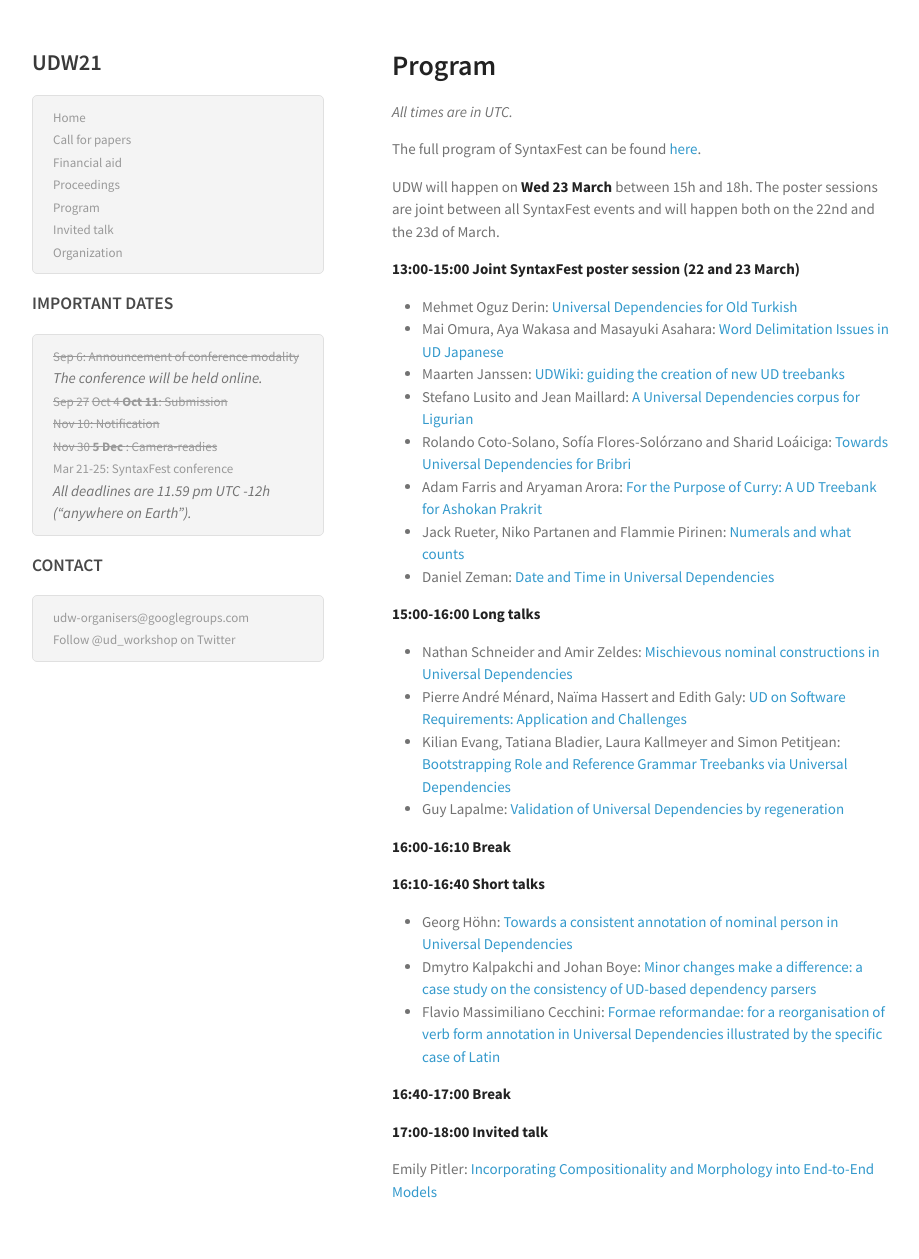
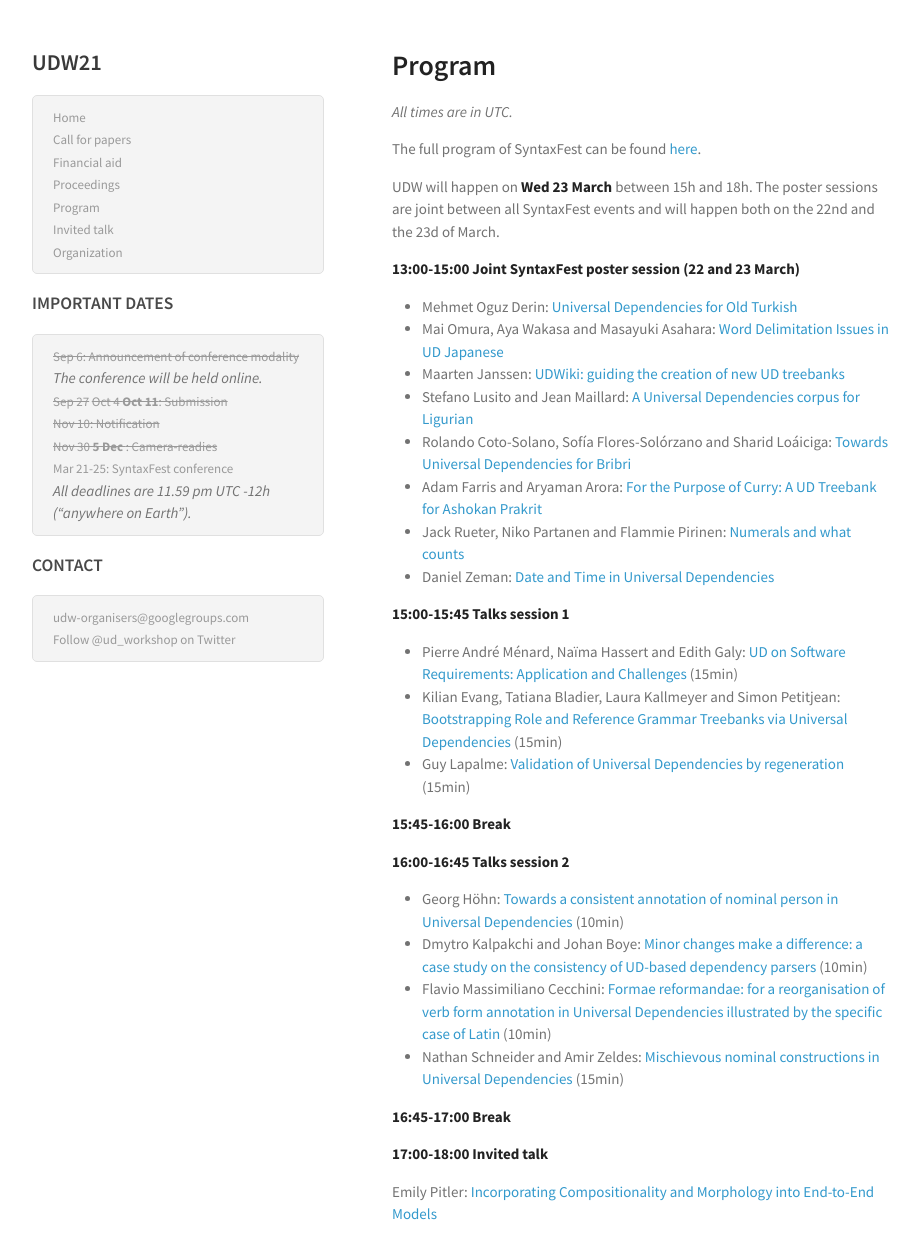
Before and after one commit to UniversalDependencies/udw21, a Jekyll site: the page built from program.md, in a window 1280 px wide and 1341 px high. Shown: the top 1259 px of the window, without its empty margins (178-1097 px from the left). Built offline with Jekyll 4.4.1, drawn with Linux system fonts in a browser that asks for light colours.

Commit message:
small program update

```diff
--- a/program.md
+++ b/program.md
@@ -23,22 +23,22 @@ UDW will happen on **Wed 23 March** between 15h and 18h. The poster sessions are
 * Daniel Zeman: [Date and Time in Universal Dependencies](https://aclanthology.org/2021.udw-1.15/)
 
 
-**15:00-16:00 Long talks**
+**15:00-15:45 Talks session 1**
 
-* Nathan Schneider and Amir Zeldes: [Mischievous nominal constructions in Universal Dependencies](https://aclanthology.org/2021.udw-1.14/)
-* Pierre André Ménard, Naïma Hassert and Edith Galy: [UD on Software Requirements: Application and Challenges](https://aclanthology.org/2021.udw-1.5/)
-* Kilian Evang, Tatiana Bladier, Laura Kallmeyer and Simon Petitjean: [Bootstrapping Role and Reference Grammar Treebanks via Universal Dependencies](https://aclanthology.org/2021.udw-1.3/)
-* Guy Lapalme: [Validation of Universal Dependencies by regeneration](https://aclanthology.org/2021.udw-1.9/)
+* Pierre André Ménard, Naïma Hassert and Edith Galy: [UD on Software Requirements: Application and Challenges](https://aclanthology.org/2021.udw-1.5/) (15min)
+* Kilian Evang, Tatiana Bladier, Laura Kallmeyer and Simon Petitjean: [Bootstrapping Role and Reference Grammar Treebanks via Universal Dependencies](https://aclanthology.org/2021.udw-1.3/) (15min)
+* Guy Lapalme: [Validation of Universal Dependencies by regeneration](https://aclanthology.org/2021.udw-1.9/) (15min)
 
-**16:00-16:10 Break**
+**15:45-16:00 Break**
 
-**16:10-16:40 Short talks**
+**16:00-16:45 Talks session 2**
 
-* Georg Höhn: [Towards a consistent annotation of nominal person in Universal Dependencies](https://aclanthology.org/2021.udw-1.6/)
-* Dmytro Kalpakchi and Johan Boye: [Minor changes make a difference: a case study on the consistency of UD-based dependency parsers](https://aclanthology.org/2021.udw-1.8/)
-* Flavio Massimiliano Cecchini: [Formae reformandae: for a reorganisation of verb form annotation in Universal Dependencies illustrated by the specific case of Latin](https://aclanthology.org/2021.udw-1.1/)
+* Georg Höhn: [Towards a consistent annotation of nominal person in Universal Dependencies](https://aclanthology.org/2021.udw-1.6/) (10min)
+* Dmytro Kalpakchi and Johan Boye: [Minor changes make a difference: a case study on the consistency of UD-based dependency parsers](https://aclanthology.org/2021.udw-1.8/) (10min)
+* Flavio Massimiliano Cecchini: [Formae reformandae: for a reorganisation of verb form annotation in Universal Dependencies illustrated by the specific case of Latin](https://aclanthology.org/2021.udw-1.1/) (10min)
+* Nathan Schneider and Amir Zeldes: [Mischievous nominal constructions in Universal Dependencies](https://aclanthology.org/2021.udw-1.14/) (15min)
 
-**16:40-17:00 Break**
+**16:45-17:00 Break**
 
 **17:00-18:00 Invited talk**
 
```
